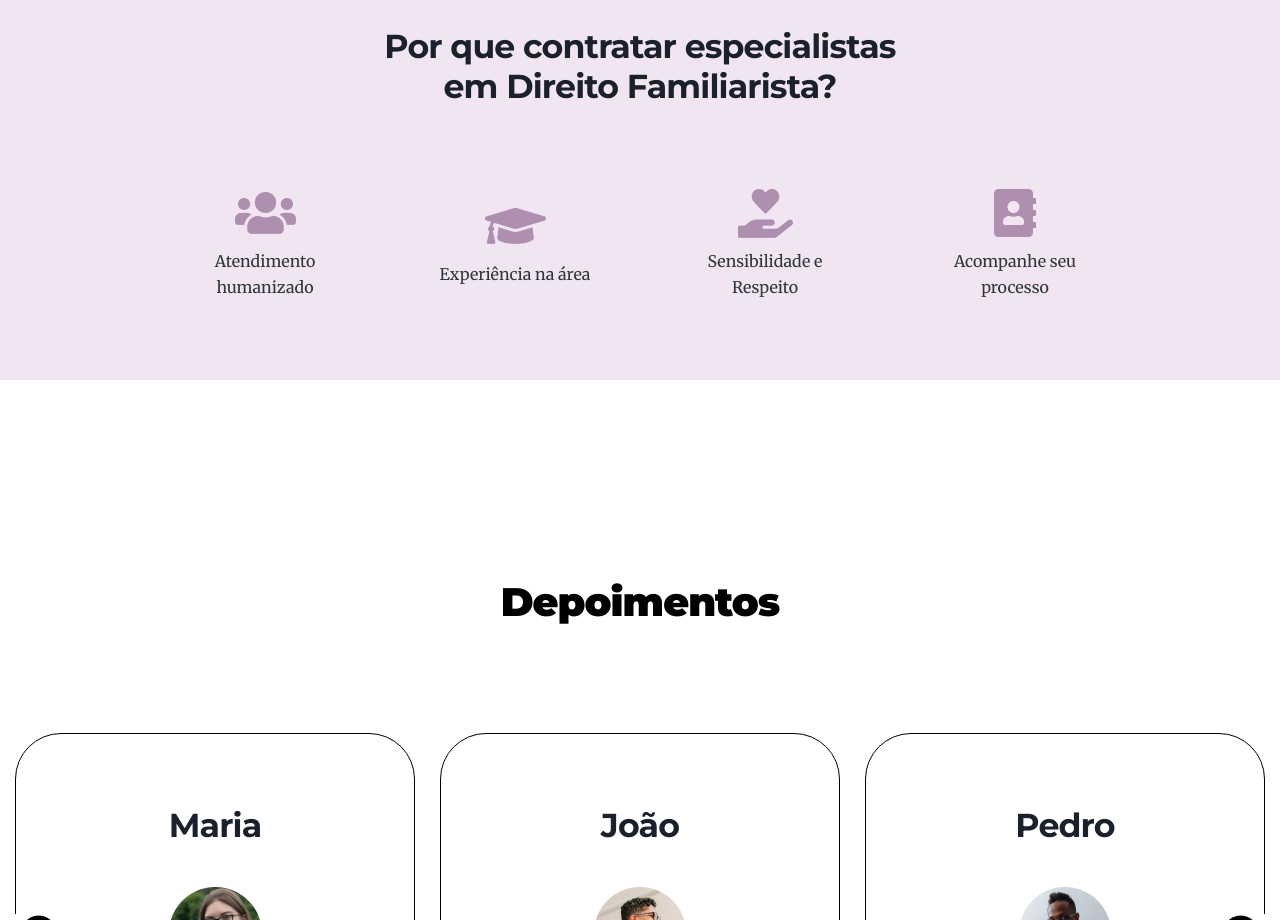
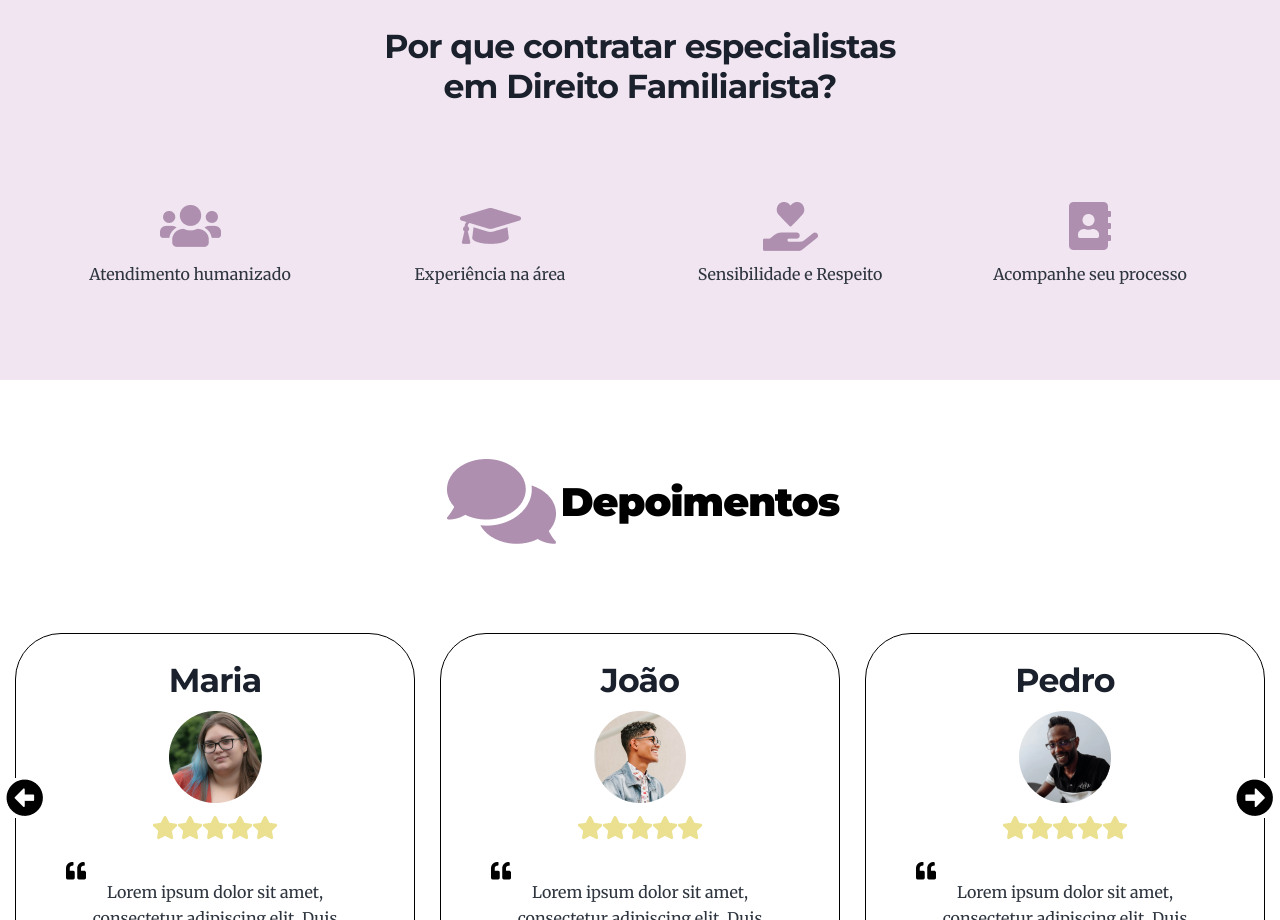
Before and after one commit to matheusdamiao/gatsby-blog, a Gatsby site: page /blog in a window 1280 px wide. Shown: the part 1880-2800 px from the top of the page. Built offline with nearby package versions, Linux system fonts and the light colour scheme; Gatsby itself is replaced by a stand-in of ours.

Commit message:
updating depo section

```diff
--- a/src/components/Depoimento.js
+++ b/src/components/Depoimento.js
@@ -1,7 +1,11 @@
 import { GatsbyImage } from 'gatsby-plugin-image'
 import React from 'react'
+import Star from './../images/star.png'
+import quotesLeft from './../images/quotesLeft.png'
+import quotesRight from './../images/quotesRight.png'
 
-const Depoimento = ({nome, avatar, text}) => {
+
+const Depoimento = ({nome, avatar, text, key}) => {
 
     const style = {
         display: 'flex',
@@ -20,12 +24,23 @@ const Depoimento = ({nome, avatar, text}) => {
 
   return (
     <div style={style}>
-      <h2>{nome} </h2>
+      <h2 style={{margin: '0', marginTop: '10px'}}>{nome} </h2>
       <GatsbyImage
       image={avatar}
       alt='avatar'
       />
-      <p> {text} </p>
+      <div style={{display: 'flex'}}>
+        <img src={Star} alt=''/>
+        <img src={Star} alt=''/>
+        <img src={Star} alt=''/>
+        <img src={Star} alt=''/>
+        <img src={Star} alt=''/>
+      </div>
+      <div>
+        <img src={quotesLeft} style={{position: 'relative', right: '140px', top: '10px', margin: '0', padding: '0'}}   />
+        <p style={{margin: '0 auto', width: '80%', textAlign: 'center' }}> {text} </p>
+        <img src={quotesRight} style={{position: 'relative', left: '140px', margin: '0'}} />
+      </div>
     </div>
   )
 }
--- a/src/components/Depoimentos.js
+++ b/src/components/Depoimentos.js
@@ -3,6 +3,7 @@ import React, { useEffect, useState } from 'react'
 import Depoimento from './Depoimento'
 import { useStaticQuery, graphql } from 'gatsby'
 import Botao from './Botao'
+import Icone from './../images/icone-depo.png'
 
 const Depoimentos = () => {
 
@@ -79,14 +80,13 @@ const Depoimentos = () => {
     flexWrap: 'wrap',
     alignItems: 'center',
     justifyContent: 'space-evenly',
-    maxWidth: '100%',
+    width: '100%',
+
     // position: 'absolute'
    }
 
+    const sliderDepoimento = (direcao)=> {
 
-
-
-    const sliderDepoimento = (direcao)=> {
 
       if (direcao === 1) {
         let removido = depoimentoState.shift();
@@ -111,16 +111,27 @@ const Depoimentos = () => {
 
 
   return (
-    <div style={{position: 'absolute', width: '100%'}}>
-      <h1 style={{textAlign: 'center', marginTop: '200px', marginBottom: '100px'}}> Depoimentos</h1>
+    <>
+    <div style={{position: 'relative', width: '100%'}}>
+      <div style={{display: 'flex', width: '100%', alignItems: 'center', justifyContent: 'center'}}>
+      <img src={Icone} />
+      <h1 style={{textAlign: 'center', marginTop: '100px', marginBottom: '100px'}}> Depoimentos</h1>
+      </div>
       <div style={style}>
           {depoimentoState.filter((value, index)=> index < 3).map( (card)=> {
-              return <Depoimento nome={card.nome} avatar={card.foto} text={card.texto}   />
+              return <Depoimento nome={card.nome} avatar={card.foto} text={card.texto} key={card.index}  />
         })}
       </div>
-      <button onClick={()=> sliderDepoimento(2)} style={{backgroundColor: 'white', position:'absolute', right: '95%', top: '70%', border: 'none', cursor: 'pointer' }}><StaticImage src="./../images/arrow-alt-circle-right-solid-2.png" /> </button>
-      <button onClick={()=> sliderDepoimento(1)} style={{backgroundColor: 'white', position:'absolute', left: '95%', top: '70%', border: 'none', cursor: 'pointer' }}><StaticImage src="./../images/arrow-alt-circle-right-solid.png" /> </button>
+      <div style={{display: 'flex', width: '100%', justifyContent: 'space-between', position: 'absolute', top: '60%'}}>
+      <button onClick={()=> sliderDepoimento(2)} style={{backgroundColor: 'white', border: 'none', cursor: 'pointer' }}><StaticImage src="./../images/arrow-alt-circle-right-solid-2.png" /> </button>
+      <button onClick={()=> sliderDepoimento(1)} style={{backgroundColor: 'white', border: 'none', cursor: 'pointer' }}><StaticImage src="./../images/arrow-alt-circle-right-solid.png" /> </button>
+      </div>
     </div>
+
+    <div style={{display: 'flex', justifyContent: 'center', marginTop: '100px', marginBottom: '80px'}}>
+      <Botao size={'250px'} color={'rgb(247, 239, 174)'} height={'50px'} border={'none'}> Agende uma reunião</Botao>
+     </div>
+      </>
   )
 }
 
--- a/src/components/Diferenciais.js
+++ b/src/components/Diferenciais.js
@@ -67,12 +67,10 @@ const Diferenciais = () => {
         <h2 style={{width: '100%', textAlign: 'center', lineHeight: '40px'}} >Por que contratar especialistas <br/> em Direito Familiarista?</h2>
 
         {cardInfo.map( (card) =>{
-            return <div style={{width: '250px', height: '250px', display: 'flex', alignItems: 'center', flexDirection: 'column', justifyContent: 'center', textAlign: 'center', padding: '40px'}}>
+            return <div style={{width: '300px', height: '250px', display: 'flex', alignItems: 'center', flexDirection: 'column', justifyContent: 'center', textAlign: 'center', padding: '40px'}}>
                         <GatsbyImage
                         image={card.icone}
                         alt='icone'
-                        width={'300px'}
-
                         />
                         <p>{card.body}</p>
                     </div>
--- a/src/components/HeroSection.js
+++ b/src/components/HeroSection.js
@@ -10,7 +10,7 @@ const HeroSection = () => {
     const heroSectionStyle = {
         display: 'flex',
         width: '90%',
-        flexWrap: 'nowrap',
+        flexWrap: 'wrap',
         justifyContent: 'space-evenly',
         margin: '50px auto'
 
@@ -31,7 +31,8 @@ const HeroSection = () => {
         maxwidth: '700px',
         minWidth: '300px',
         alignItems: 'center',
-        justifyContent: 'center'
+        justifyContent: 'center',
+
     }
   return (
     <>
@@ -63,9 +64,7 @@ const HeroSection = () => {
 
         </div>
     </div>
-    <button style={{position: 'absolute', bottom: '20%', left: '40px', width: '150px', border: 'none' }}>
 
-            </button>
     </>
   )
 }
```
Also changed, not shown: src/components/Botao.js (line endings or trailing spaces), src/images/quote-left-solid (1).svg (deleted), src/images/quote-right-solid (1).svg (deleted), src/images/quotesLeft.png (added), src/images/quotesRight.png (added), src/images/star.png (added).
